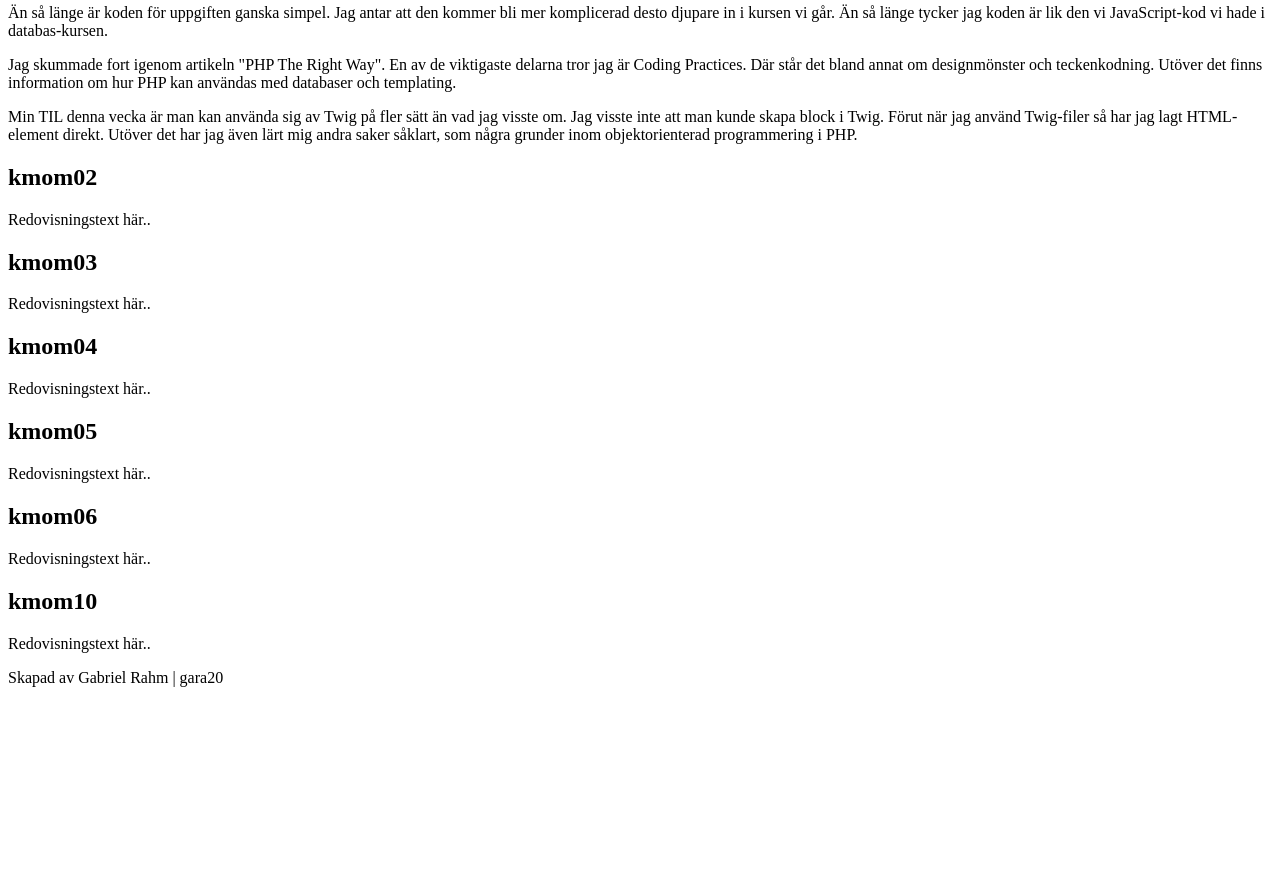
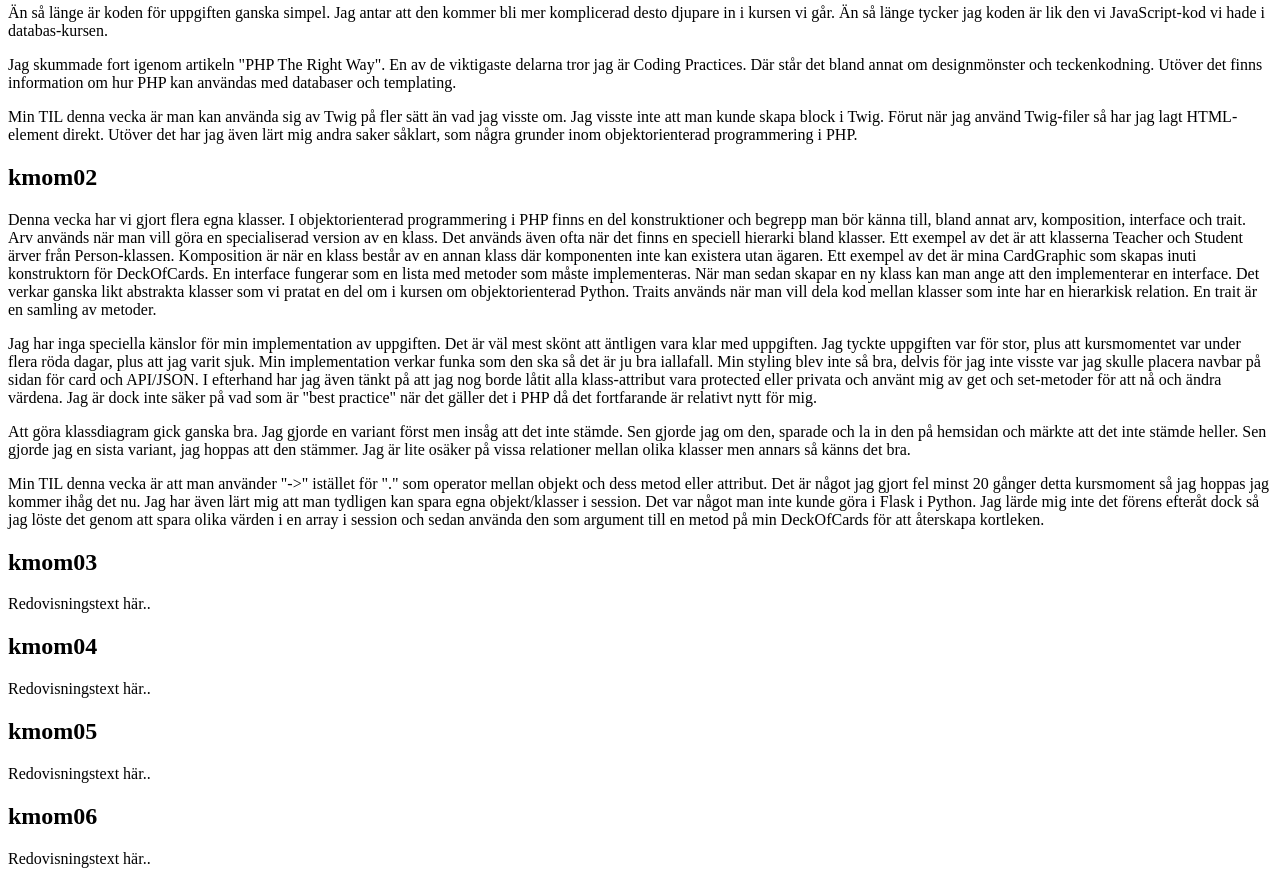
Before and after one commit to Bruffe/mvc-repo, a Symfony app: template templates/report.html.twig in a window 1280 px wide. Shown: the part 359-1248 px from the top of the page. Before the commit the page ends 1046 px from the top, so only its background shows below. Run offline with Twig, Linux system fonts and the light colour scheme; the template is opened without the code that fills it, so the values that code supplies are empty; some libraries are stand-ins or nearby versions.

Commit message:
Added report for kmom02

```diff
--- a/templates/report.html.twig
+++ b/templates/report.html.twig
@@ -21,7 +21,30 @@
     direkt. Utöver det har jag även lärt mig andra saker såklart, som några grunder inom objektorienterad programmering i PHP.</p>
 
     <h2 id="kmom02">kmom02</h2>
-    <p>Redovisningstext här..</p>
+    <p>Denna vecka har vi gjort flera egna klasser. I objektorienterad programmering i PHP finns en del konstruktioner och
+    begrepp man bör känna till, bland annat arv, komposition, interface och trait. Arv används när man vill göra en specialiserad
+    version av en klass. Det används även ofta när det finns en speciell hierarki bland klasser. Ett exempel av det är att
+    klasserna Teacher och Student ärver från Person-klassen. Komposition är när en klass består av en annan klass där
+    komponenten inte kan existera utan ägaren. Ett exempel av det är mina CardGraphic som skapas inuti konstruktorn för
+    DeckOfCards. En interface fungerar som en lista med metoder som måste implementeras. När man sedan skapar en ny klass
+    kan man ange att den implementerar en interface. Det verkar ganska likt abstrakta klasser som vi pratat en del om i
+    kursen om objektorienterad Python. Traits används när man vill dela kod mellan klasser som inte har en hierarkisk
+    relation. En trait är en samling av metoder.</p>
+    <p>Jag har inga speciella känslor för min implementation av uppgiften. Det är väl mest skönt att äntligen vara klar
+    med uppgiften. Jag tyckte uppgiften var för stor, plus att kursmomentet var under flera röda dagar, plus att jag
+    varit sjuk. Min implementation verkar funka som den ska så det är ju bra iallafall. Min styling blev inte så bra,
+    delvis för jag inte visste var jag skulle placera navbar på sidan för card och API/JSON. I efterhand har jag även
+    tänkt på att jag nog borde låtit alla klass-attribut vara protected eller privata och använt mig av get och set-metoder
+    för att nå och ändra värdena. Jag är dock inte säker på vad som är "best practice" när det gäller det i PHP då det
+    fortfarande är relativt nytt för mig.</p>
+    <p>Att göra klassdiagram gick ganska bra. Jag gjorde en variant först men insåg att det inte stämde. Sen gjorde jag om
+    den, sparade och la in den på hemsidan och märkte att det inte stämde heller. Sen gjorde jag en sista variant, jag
+    hoppas att den stämmer. Jag är lite osäker på vissa relationer mellan olika klasser men annars så känns det bra.</p>
+    <p>Min TIL denna vecka är att man använder "->" istället för "." som operator mellan objekt och dess metod eller
+    attribut. Det är något jag gjort fel minst 20 gånger detta kursmoment så jag hoppas jag kommer ihåg det nu. Jag har
+    även lärt mig att man tydligen kan spara egna objekt/klasser i session. Det var något man inte kunde göra i Flask i
+    Python. Jag lärde mig inte det förens efteråt dock så jag löste det genom att spara olika värden i en array i session
+    och sedan använda den som argument till en metod på min DeckOfCards för att återskapa kortleken.</p>
 
     <h2 id="kmom03">kmom03</h2>
     <p>Redovisningstext här..</p>
```
